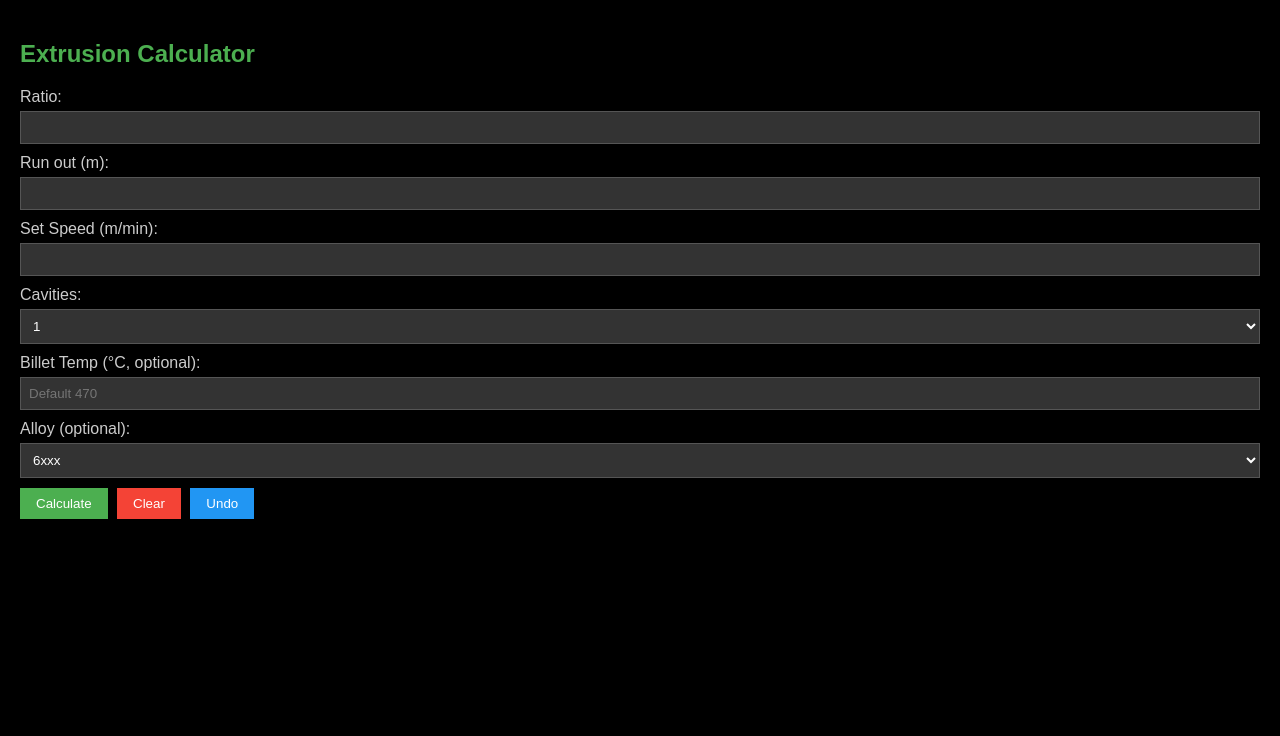
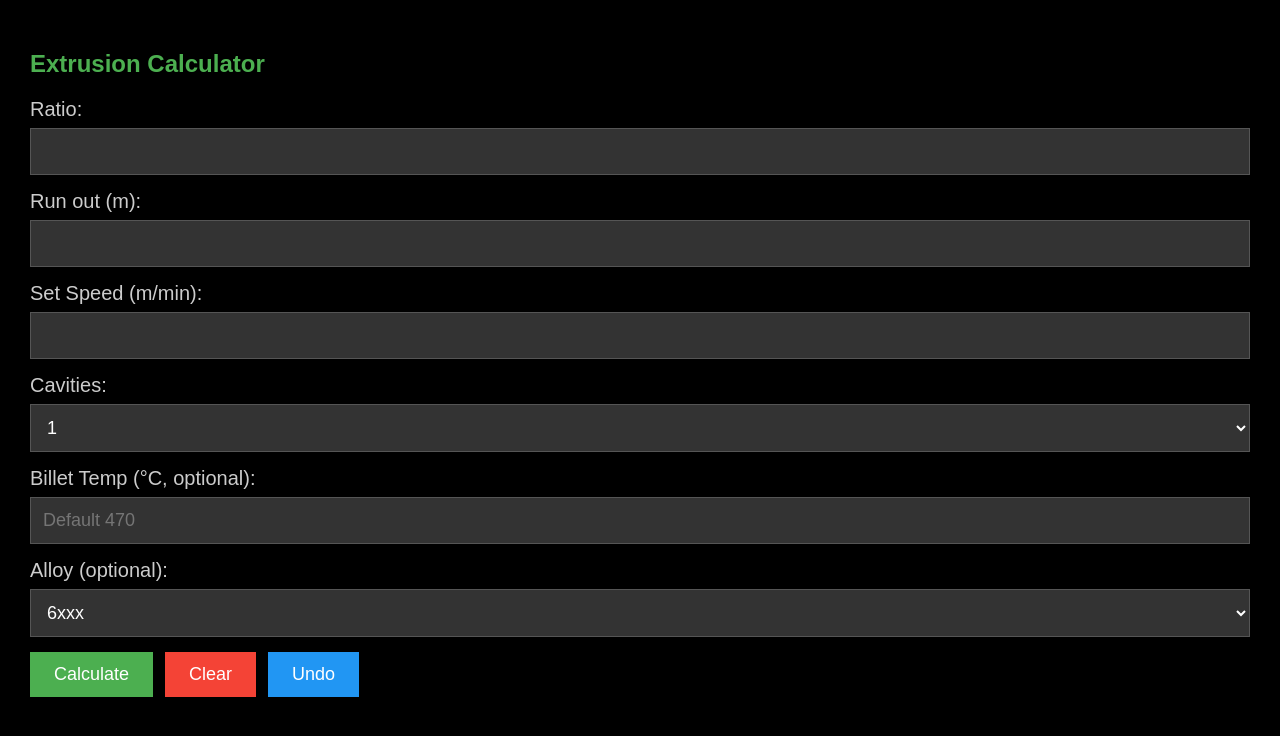
Before and after one commit to matknot/P1-Calculator, a Flask app: page / in a window 1280 px wide. Shown: the top 736 px of the page. Run offline with Flask 3, Linux system fonts and the light colour scheme.

Commit message:
Update index.html

```diff
--- a/templates/index.html
+++ b/templates/index.html
@@ -5,17 +5,17 @@
     <meta name="viewport" content="width=device-width, initial-scale=1.0">
     <title>Extrusion Calc</title>
     <style>
-        body { font-family: Arial; max-width: 100%; margin: auto; padding: 20px; background: black; color: white; }
-        label { display: block; margin: 10px 0 5px; color: #ccc; }
-        input, select { width: 100%; padding: 8px; box-sizing: border-box; background: #333; color: white; border: 1px solid #555; }
-        button { margin: 10px 5px 0 0; padding: 8px 16px; background: #4CAF50; color: white; border: none; cursor: pointer; }
+        body { font-family: Arial; max-width: 100%; margin: auto; padding: 30px; background: black; color: white; font-size: 18px; }
+        label { display: block; margin: 15px 0 7px; color: #ccc; font-size: 20px; }
+        input, select { width: 100%; padding: 12px; box-sizing: border-box; background: #333; color: white; border: 1px solid #555; font-size: 18px; }
+        button { margin: 15px 7px 0 0; padding: 12px 24px; background: #4CAF50; color: white; border: none; cursor: pointer; font-size: 18px; }
         button:hover { background: #45a049; }
-        #results { margin-top: 20px; padding: 10px; border: 1px solid #555; display: none; background: #222; }
-        @media (max-width: 828px) { body { padding: 10px; } }
+        #results { margin-top: 30px; padding: 15px; border: 1px solid #555; display: none; background: #222; font-size: 18px; }
+        @media (max-width: 828px) { body { padding: 15px; font-size: 16px; } label { font-size: 18px; } input, select, button { font-size: 16px; } }
     </style>
 </head>
 <body>
-    <h2 style="color: #4CAF50;">Extrusion Calculator</h2>
+    <h2 style="color: #4CAF50; font-size: 24px;">Extrusion Calculator</h2>
     <form id="calcForm">
         <label for="ratio">Ratio:</label>
         <input type="number" id="ratio" name="ratio" step="0.1" min="0">
```
